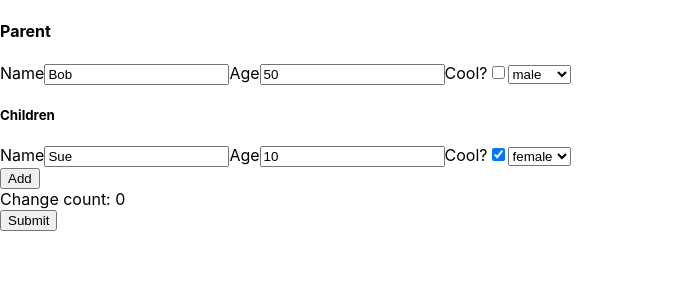
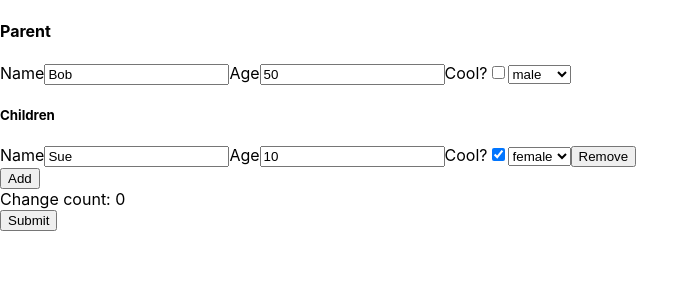
Before and after one commit to rhys-vdw/react-hookform-test, a React (Create React App) app: page / in a window 1280 px wide. Shown: the top 300 px of the page, without its empty margins (0-699 px from the left). Built offline with nearby package versions, Linux system fonts and the light colour scheme.

Commit message:
Simplify types

```diff
--- a/src/FormTest.tsx
+++ b/src/FormTest.tsx
@@ -62,18 +62,26 @@ interface ChildrenFieldProps {
   onChange: (value: readonly Person[]) => void;
 }
 const ChildrenField = ({ value, onChange }: ChildrenFieldProps) => {
-  const { index } = array(value, onChange);
+  const { index, push, removeAt } = array(value, onChange);
   return (
     <>
-      {value.map((_person, i) => (
+      {value.map((_, i) => (
         <div key={i}>
           <PersonFields {...index(i)} />
+          <button
+            type="button"
+            onClick={() => {
+              removeAt(i);
+            }}
+          >
+            Remove
+          </button>
         </div>
       ))}
       <button
         type="button"
         onClick={() => {
-          onChange([...value, emptyPerson]);
+          push(emptyPerson);
         }}
       >
         Add
--- a/src/form.ts
+++ b/src/form.ts
@@ -1,12 +1,15 @@
 import { ChangeEvent } from "react";
 import { PickByValue } from "utility-types";
 
-type InputElement = HTMLInputElement | HTMLTextAreaElement | HTMLSelectElement;
+type ValueInputElement =
+  | HTMLInputElement
+  | HTMLTextAreaElement
+  | HTMLSelectElement;
 
-interface InputProps<I extends InputElement, T, K extends keyof T> {
+interface ValueInputProps {
   name: string;
-  value: T[K];
-  onChange: (event: ChangeEvent<I>) => void;
+  value: string | number;
+  onChange: (event: ChangeEvent<ValueInputElement>) => void;
 }
 
 interface CheckboxInputProps {
@@ -15,54 +18,56 @@ interface CheckboxInputProps {
   onChange: (event: ChangeEvent<HTMLInputElement>) => void;
 }
 
-interface FieldProps<T, K extends keyof T> {
-  value: Readonly<T[K]>;
-  onChange: (value: Readonly<T[K]>) => void;
+interface FieldProps<V> {
+  value: Readonly<V>;
+  onChange: (value: Readonly<V>) => void;
 }
 
 interface FormHelper<T> {
   fields(): { value: Readonly<T>; onChange: (value: Readonly<T>) => void };
-  input<
-    I extends InputElement,
-    K extends keyof PickByValue<T, string | number>
-  >(
+  input<K extends keyof PickByValue<T, string | number>>(
     property: K
-  ): InputProps<I, T, K>;
+  ): ValueInputProps;
   checkbox<K extends keyof PickByValue<T, boolean>>(
     property: K
   ): CheckboxInputProps;
-  field<K extends keyof T>(property: K): FieldProps<T, K>;
+  field<K extends keyof T>(property: K): FieldProps<T[K]>;
 }
 
-interface ArrayHelper<T extends ReadonlyArray<any>> {
-  index<I extends keyof T & number>(index: I): FieldProps<T, I>;
+interface ArrayHelper<V> {
+  index(index: number): FieldProps<V>;
+  push(value: V): void;
+  removeAt(index: number): void;
 }
 
-export const array = <T extends ReadonlyArray<any>>(
-  state: T,
-  onChange: (nextState: T) => void
-): ArrayHelper<T> => ({
+export const array = <V>(
+  state: readonly Readonly<V>[],
+  onChange: (nextState: readonly Readonly<V>[]) => void
+): ArrayHelper<V> => ({
   index(index) {
     return {
       value: state[index],
       onChange: value => {
         const nextState = [...state];
         nextState[index] = value;
-        onChange(nextState as any);
+        onChange(nextState);
       }
     };
+  },
+
+  push(value) {
+    onChange([...state, value]);
+  },
+
+  removeAt(index) {
+    const nextState = [...state];
+    nextState.splice(index, 1);
+    onChange(nextState);
   }
 });
 
-export function propsForm<T>({
-  value,
-  onChange
-}: {
-  value: Readonly<T>;
-  onChange: (value: Readonly<T>) => void;
-}) {
-  return form(value, onChange);
-}
+export const propsForm = <T>({ value, onChange }: FieldProps<T>) =>
+  form(value, onChange);
 
 export function form<T>(
   state: Readonly<T>,
@@ -81,7 +86,7 @@ export function form<T>(
     input(property) {
       return {
         name: property.toString(),
-        value: state[property],
+        value: state[property] as any,
         onChange: event => {
           onChange({ ...state, [property]: event.currentTarget.value });
         }
```
